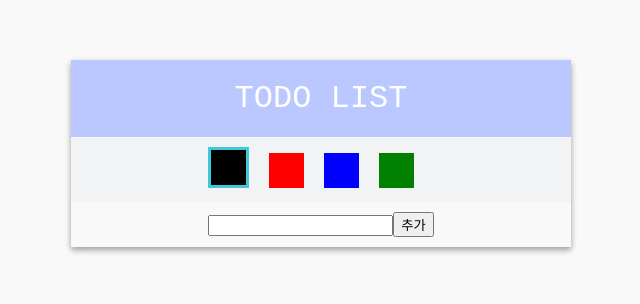
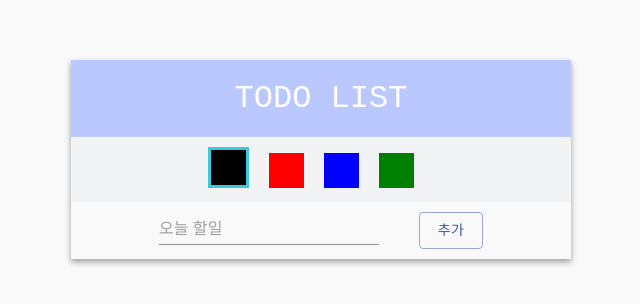
Before and after one commit to sohnjunior/playground, a React (Create React App) app in the folder react-todo/: page / in a window 1280 px wide. Shown: the part 140-444 px from the top of the page, without its empty margins (129-769 px from the left). Built offline with nearby package versions, Linux system fonts and the light colour scheme.

Commit message:
todo UI 수정

```diff
--- a/react-todo/package.json
+++ b/react-todo/package.json
@@ -4,6 +4,7 @@
   "private": true,
   "dependencies": {
     "@material-ui/core": "^4.11.0",
+    "@material-ui/icons": "^4.9.1",
     "@testing-library/jest-dom": "^4.2.4",
     "@testing-library/react": "^9.5.0",
     "@testing-library/user-event": "^7.2.1",
--- a/react-todo/src/App.css
+++ b/react-todo/src/App.css
@@ -25,8 +25,11 @@
   padding-bottom: 10px;
 }
 
+.input #button {
+  margin-left: 40px;
+}
+
 .todo {
-  text-align: center;
   font-size: 1rem;
   padding-top: 15px;
   padding-bottom: 15px;
--- a/react-todo/src/components/InputForm.jsx
+++ b/react-todo/src/components/InputForm.jsx
@@ -1,4 +1,6 @@
 import React from 'react';
+import Button from '@material-ui/core/Button';
+import Input from '@material-ui/core/Input';
 import '../App.css'
 
 const InputForm = ({ focus, todo, setTodo, setClick }) => {
@@ -18,8 +20,23 @@ const InputForm = ({ focus, todo, setTodo, setClick }) => {
 
   return (
     <div className="input">
-      <input ref={focus} type="text" value={todo} onChange={handleOnChange} onKeyPress={handleKeyPress} />
-      <button onClick={handleClick}> 추가 </button>
+      <Input
+        ref={focus}
+        type="text"
+        value={todo}
+        onChange={handleOnChange}
+        onKeyPress={handleKeyPress}
+        placeholder="오늘 할일"
+      />
+      <Button
+        id="button"
+        variant="outlined"
+        color="primary"
+        onClick={handleClick}
+      >
+        {" "}
+        추가{" "}
+      </Button>
     </div>
   );
 };
--- a/react-todo/src/components/Todo.jsx
+++ b/react-todo/src/components/Todo.jsx
@@ -1,7 +1,8 @@
 import React from 'react';
 import '../App.css';
 import classNames from 'classnames';
-import { GoTrashcan } from "react-icons/go";
+import IconButton from '@material-ui/core/IconButton';
+import DeleteIcon from '@material-ui/icons/Delete';
 
 
 const Todo = ({ index, item, removeTodo, updateTodo }) => {
@@ -11,13 +12,15 @@ const Todo = ({ index, item, removeTodo, updateTodo }) => {
 
   return (
     <>
-      <td
-        className="todo"
-        onClick={() => updateTodo(index)}>
-        <span style={fontStyle} className={classNames({ 'highlight': item[1] })}>{item[0]}</span>
+      <td className="todo" onClick={() => updateTodo(index)}>
+        <span style={fontStyle} className={classNames({ highlight: item[1] })}>
+          {item[0]}
+        </span>
       </td>
       <td>
-        <button onClick={() => removeTodo(index)}><GoTrashcan /></button>
+        <IconButton onClick={() => removeTodo(index)}>
+          <DeleteIcon fontSize="small" />
+        </IconButton>
       </td>
     </>
   );
--- a/react-todo/src/components/TodoList.jsx
+++ b/react-todo/src/components/TodoList.jsx
@@ -45,7 +45,7 @@ const TodoList = () => {
         focus.current.focus();
       }
     }
-  }, [click, todo]);
+  }, [click, todo, fontColor]);
 
   return (
     <div className="todo-list">
```
Also changed, not shown: 1 other file (tests, documents, lock files or other folders).
